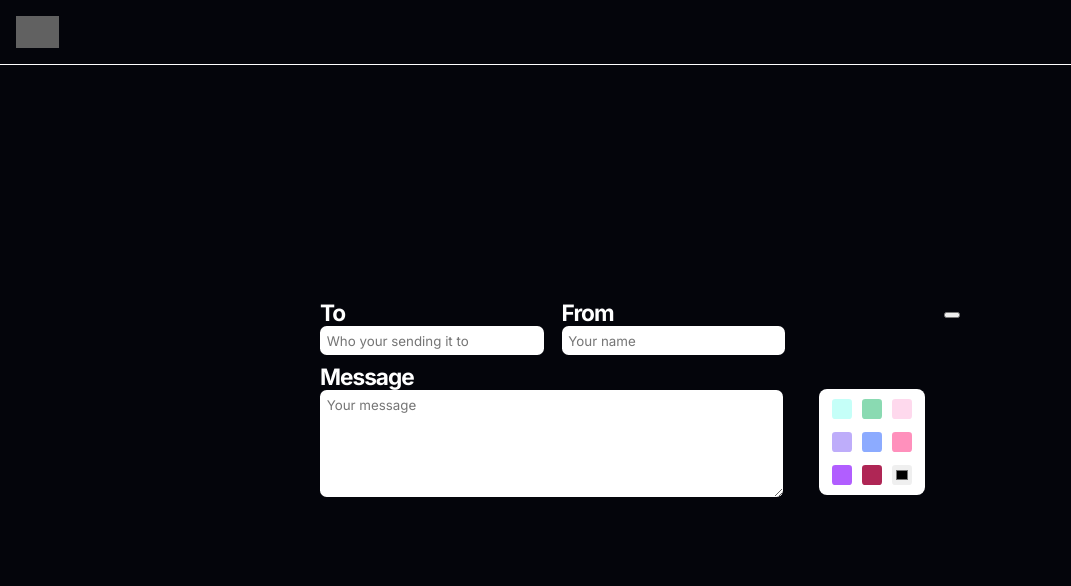
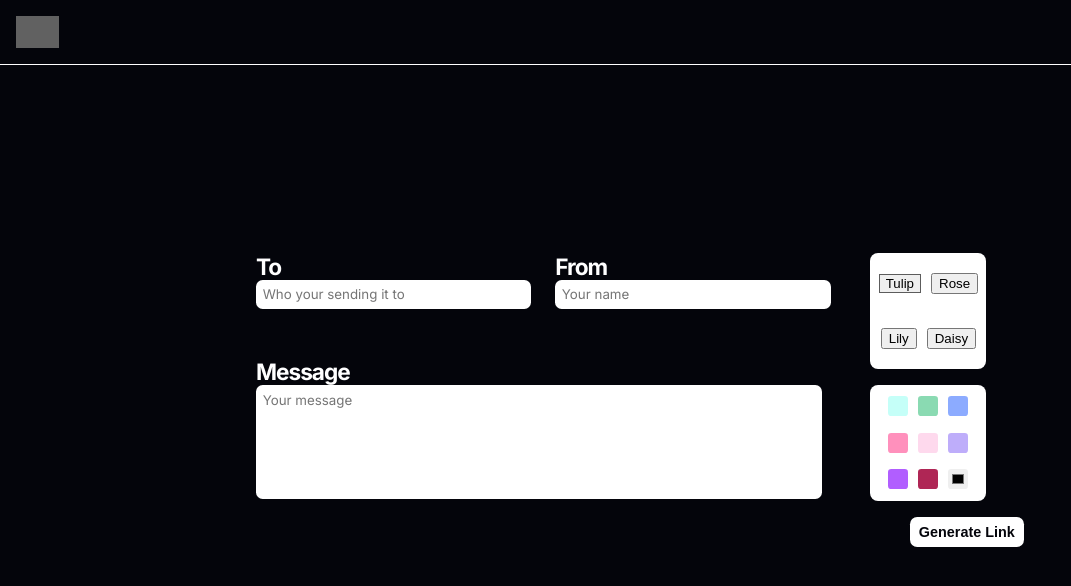
Before and after one commit to leomosley/blossomify, a Next.js app: page / in a window 1280 px wide. Shown: the top 586 px of the page, without its empty margins (0-1071 px from the left). Built offline with nearby package versions, Linux system fonts and the light colour scheme; grey boxes are pictures that could not be loaded.

Commit message:
updated forn component

```diff
--- a/app/components/Form.module.css
+++ b/app/components/Form.module.css
@@ -1,4 +1,10 @@
 .container {
+  width: 100%;
+  display: flex;
+  flex-direction: column;
+}
+
+.top, .bottom {
   width: 100%;
   display: flex;
 }
@@ -14,6 +20,7 @@
   display: flex;
   flex-direction: column;
   width: 20%;
+  min-width: calc(100px + 1em);
 }
 
 .box {
@@ -21,6 +28,7 @@
 }
 
 .box.message {
+  margin-top: calc(2em - 5px);
   flex-grow: 2;
 }
 
@@ -40,21 +48,21 @@
 }
 
 .input.message {
-  height: calc(100px - 0.5em);
+  height: 100px;
+  resize: none;
 }
 
 .selector {
-  width: 90px;
-  aspect-ratio: 1;
+  margin-bottom: 1em;
 }
 
 .colours {
   display: flex;
   flex-wrap: wrap;
   background: white;
-  width: 100%;
+  width: 100px;
   aspect-ratio: 1;
-  padding: 0.5em;
+  padding: .5em;
   gap: 10px;
   border-radius: .5em;
   justify-content: center;
@@ -68,3 +76,54 @@
   border-radius: 0.25em;
   margin: 0;
 }
+
+.flowers {
+  display: flex;
+  flex-wrap: wrap;
+  background: white;
+  width: 100px;
+  aspect-ratio: 1;
+  padding: .5em;
+  gap: 10px;
+  border-radius: .5em;
+  justify-content: center;
+  align-items: center;
+}
+
+.selected {
+  border: solid #5c5c5c 0.05em;
+}
+
+.bottom {
+  justify-content: right;
+}
+
+.submit {
+  display: flex;
+  flex-direction: column;
+  align-items: center;
+  gap: .5em;
+}
+
+.button {
+  width: calc(100px + 1em);
+  padding: 0.5em;
+  background-color: var(--text);
+  color: var(--background);
+  font-size: 0.9em;
+  font-weight: 700;
+  justify-content: center;
+  align-items: center;
+  text-align: center;
+  border-radius: .5em;
+  border: none;
+  transition: .3s ease-in-out;
+  cursor: pointer;
+  box-sizing: border-box;
+}
+
+.button:hover {
+  background-color: var(--background);
+  color: var(--text);
+  border: .05em solid var(--text);
+}
--- a/app/components/Form.tsx
+++ b/app/components/Form.tsx
@@ -25,19 +25,20 @@ export default function Form() {
 
   const ColourSelector = () => {
     const colours: string[] = [
-      '#C5FFF8', '#8ADAB2',  '#FED9ED',
-      '#BEADFA', '#8CABFF', '#FF90BC',
+      '#C5FFF8', '#8ADAB2',  '#8CABFF',
+      '#FF90BC', '#FED9ED', '#BEADFA',
       '#B15EFF',  '#AF2655',
     ];
+
     return (
       <div className={styles.colours}>
-        {colours.map((colour, i) => (
+        {colours.map((c, i) => (
           <button
-            className={styles.colourButton}
+            className={`${styles.colourButton} ${colour === colours[i] ? styles.selected : ""} `}
             style={{
-              background: colour
+              background: colours[i]
             }}
-            onClick={(e) => setColour(colours[i])}
+            onClick={() => setColour(colours[i])}
           ></button>
         ))}
         <input
@@ -49,8 +50,27 @@ export default function Form() {
     );
   }
 
+  const FlowerSelector = () => {
+    const flowers: string[] = [
+      "Tulip", "Rose",
+      "Lily", "Daisy"
+    ];
+
+    return (
+      <div className={styles.flowers}>
+        {flowers.map((f, i) => (
+          <button
+            className={`${styles.flowerButton} ${flower === i ? styles.selected : ""}`}
+            onClick={() => setFlower(i)}
+          >{f}</button>
+        ))}
+      </div>
+    );
+  }
+
   return (
     <div className={styles.container}>
+      <div className={styles.top}>
         <div className={styles.left}>
           <div className={styles.box}>
             <h5 className={styles.label }>To</h5>
@@ -74,23 +94,26 @@ export default function Form() {
               className={`${styles.input} ${styles.message}`}
               placeholder='Your message'
               onChange={(e) => setMessage(e.target.value)}
+
             />
           </div>
         </div>
         <div className={styles.right}>
           <div className={styles.selector}>
+            <FlowerSelector />
           </div>
           <div className={styles.selector}>
             <ColourSelector />
           </div>
         </div>
+      </div>
       <div className={styles.bottom}>
-        <div className={styles.box}>
+        <div className={styles.submit}>
           <button
             className={styles.button}
             onClick={handleSubmit}
-          ></button>
-          {link? <Link href={link}>Link</Link> : <></>}
+          >Generate Link</button>
+          {link? <Link className={styles.button} href={link}>Open</Link> : <></>}
         </div>
       </div>
     </div>
--- a/app/page.module.css
+++ b/app/page.module.css
@@ -1,5 +1,5 @@
 .container {
-  width: 50%;
+  width: 60%;
   max-width: 900px;
   padding: 1em;
   border-radius: 1em;
```
Lines whose indentation alone changed are shown as unchanged.
